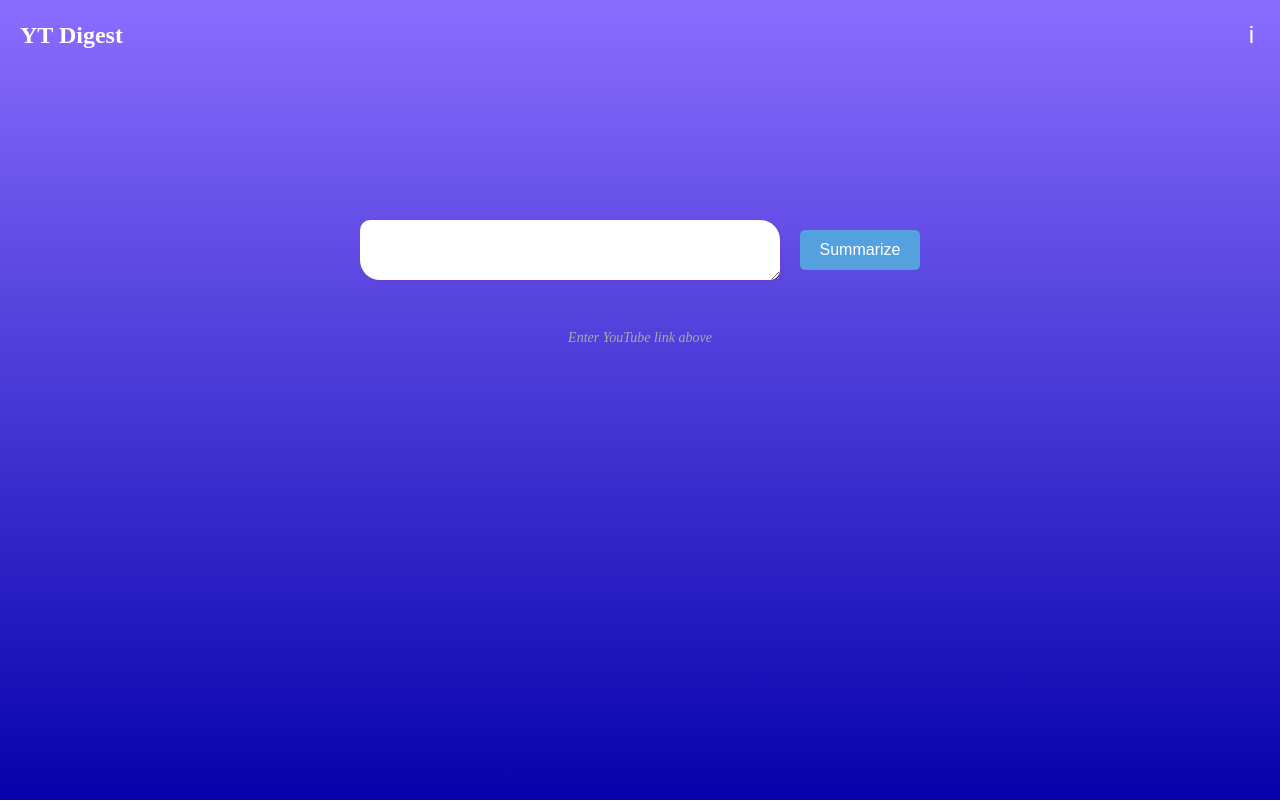
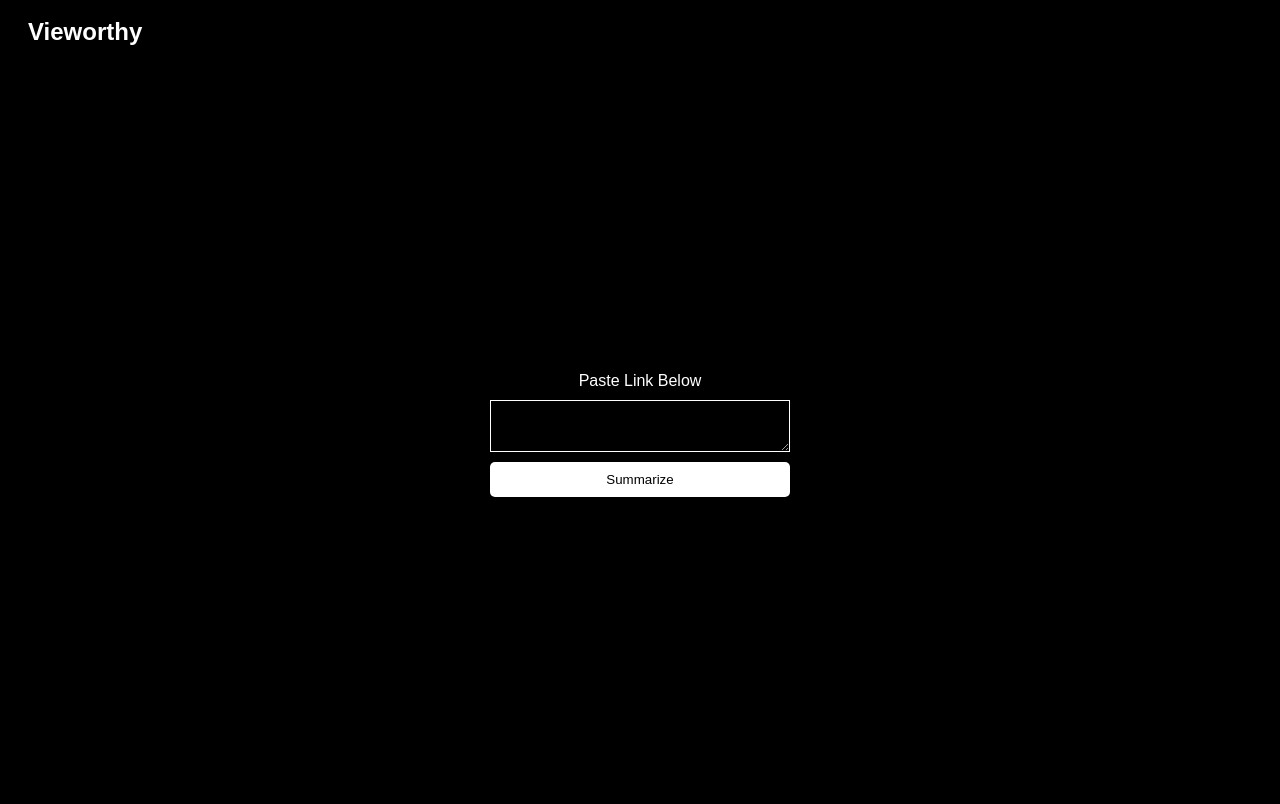
Before and after one commit to tommycbird/Vieworthy, a plain HTML site: page index.html in a window 1280 px wide. Drawn offline with Linux system fonts and the light colour scheme.

Commit message:
Initial Push

```diff
--- a/index.html
+++ b/index.html
@@ -1,25 +1,25 @@
 <!DOCTYPE html>
 <html>
+
 <head>
     <link rel="stylesheet" type="text/css" href="src/css/style.css">
 </head>
+
 <body>
 
     <div class="top-bar">
-    <div class="logo">YT Digest</div>
-    <button onclick="alert('Info button clicked')" class="info-button">i</button>
+        <div class="logo">Vieworthy</div>
     </div>
 
     <div class="main-content">
+        <p class="description">Paste Link Below</p>
 
         <div class="form-group">
             <textarea class="text-input"></textarea>
             <button onclick="alert('Summarize button clicked')" class="summarize-button">Summarize</button>
         </div>
-
-    <p class="description">Enter YouTube link above</p>
-
     </div>
 
 </body>
+
 </html>
--- a/src/css/style.css
+++ b/src/css/style.css
@@ -1,67 +1,52 @@
-/* MAIN STYLES */
-
-body {
-    margin: 0;
-    height: 100vh;
-    background: linear-gradient(to bottom, #8a6dff, #0502ab);
+body, p, .logo {
+  background-color: black;
+  color: white;
+  font-family: Arial, sans-serif;
 }
 
 .top-bar {
   display: flex;
   justify-content: space-between;
   align-items: center;
-    padding: 20px;
+  padding: 10px 20px;
 }
 
 .logo {
+  font-size: 24px;
   font-weight: bold;
-    font-size: 24px;
-    color: white
-  }
-
-  .info-button {
-    background: none;
-    border: none;
-    font-size: 24px;
-    color: white
 }
 
 .main-content {
   display: flex;
   flex-direction: column;
   align-items: center;
-    padding-top: 150px;
-  }
-
-  .text-input {
-    width: 400px;
-    height: 40px;
-    padding: 10px;
-    font-size: 16px;
-    border-radius: 10px 20px;
-    border: none;
-    box-shadow: 2px 2px 4px rgba(199, 16, 16, 0.1);
-  }
-
-  .summarize-button {
-    height: 40px;
-    margin-left: 20px;
-    padding: 10px 20px;
-    background: #55a1e0;
-    color: white;
-    border: none;
-    border-radius: 5px;
-    font-size: 16px;
+  justify-content: center;
+  height: calc(100vh - 60px);
 }
 
 .form-group {
   display: flex;
-    align-items: center;
+  flex-direction: column;
+  width: 300px;
+}
+
+.text-input {
+  padding: 10px;
+  margin-bottom: 10px;
+  border: 1px solid white;
+  background-color: black;
+  color: white;
+}
+
+.summarize-button {
+  border: none;
+  padding: 10px 15px;
+  cursor: pointer;
+  background-color: white;
+  color: black;
+  border-radius: 5px;
 }
 
 .description {
-    margin-top: 50px;
-    font-size: 14px;
-    font-style: italic;
-    color: #aaa;
+  margin-bottom: 10px;
 }
```
Lines whose indentation alone changed are shown as unchanged.
